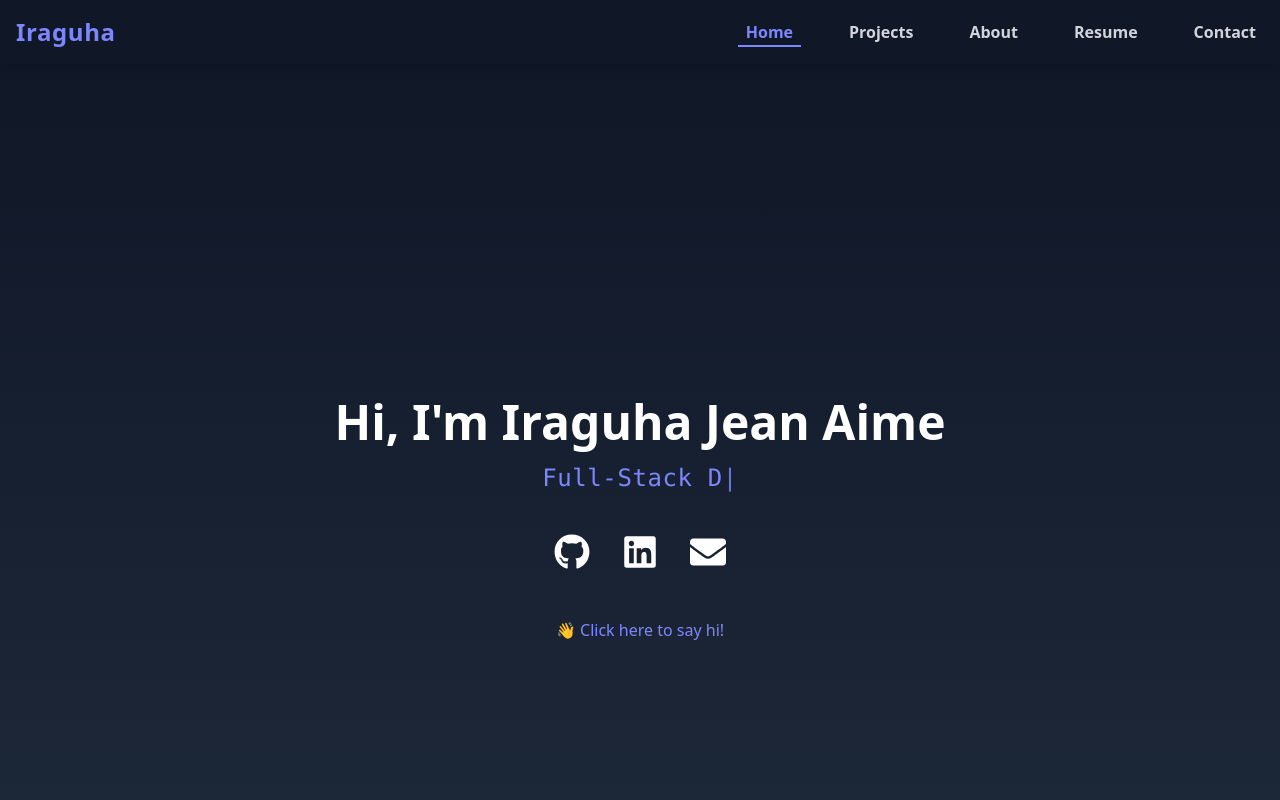
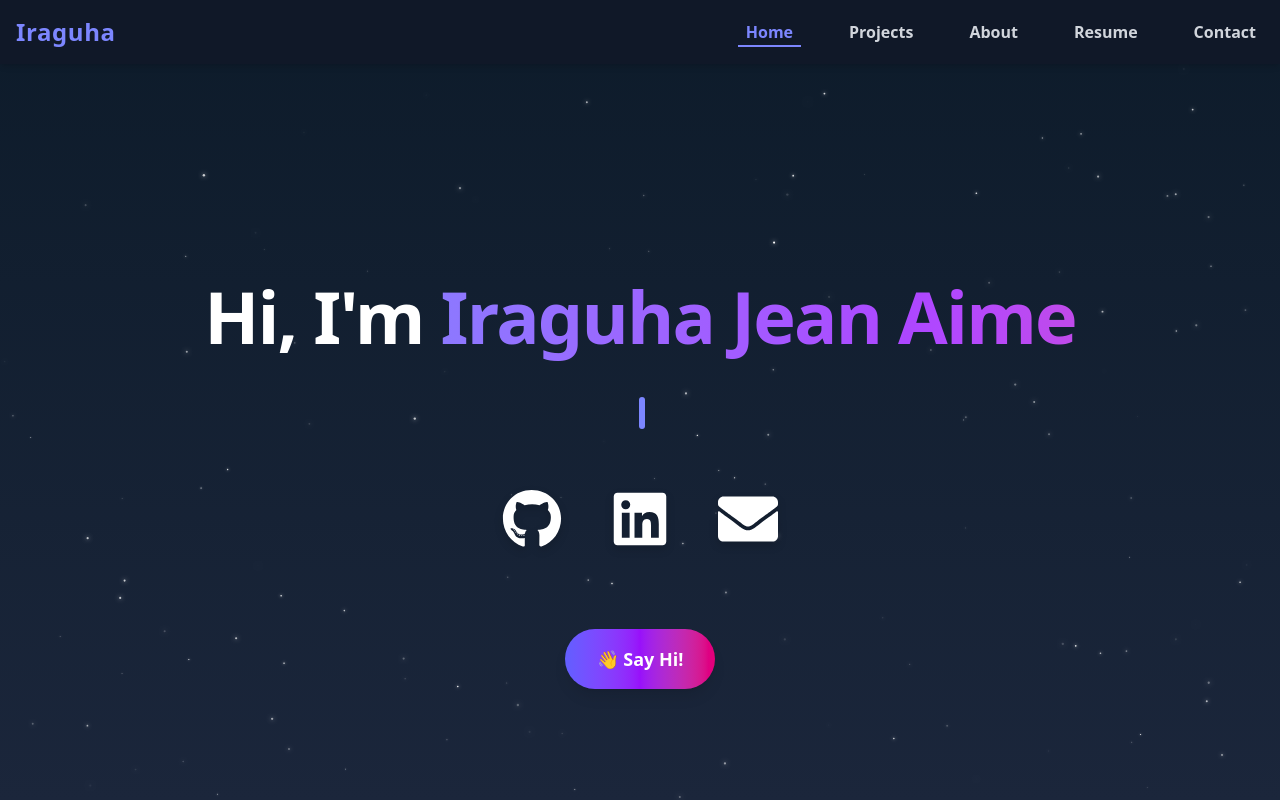
Before and after one commit to jeanaimeiraguha/Myportifolio, a React (Vite) app: page / in a window 1280 px wide. Shown: the top 800 px of the page. Built offline with nearby package versions, Linux system fonts and the light colour scheme.

Commit message:
Portifolio

```diff
--- a/src/components/Home.jsx
+++ b/src/components/Home.jsx
@@ -1,5 +1,5 @@
-import { useEffect, useState } from "react";
-import { motion } from "framer-motion";
+import { useEffect, useState, useRef } from "react";
+import { motion, AnimatePresence } from "framer-motion";
 import { FaGithub, FaLinkedin, FaEnvelope } from "react-icons/fa";
 
 const roles = [
@@ -9,10 +9,113 @@ const roles = [
   "Ethical Software Engineer",
 ];
 
+function StarryBackground() {
+  const canvasRef = useRef(null);
+
+  useEffect(() => {
+    const canvas = canvasRef.current;
+    const ctx = canvas.getContext("2d");
+    let width = (canvas.width = window.innerWidth);
+    let height = (canvas.height = window.innerHeight);
+
+    const stars = [];
+    const numStars = 150;
+
+    function randomRange(min, max) {
+      return Math.random() * (max - min) + min;
+    }
+
+    // Initialize stars
+    for (let i = 0; i < numStars; i++) {
+      stars.push({
+        x: Math.random() * width,
+        y: Math.random() * height,
+        radius: randomRange(0.3, 1.2),
+        alpha: randomRange(0.1, 1),
+        delta: randomRange(0.002, 0.01), // twinkle speed
+      });
+    }
+
+    function draw() {
+      ctx.clearRect(0, 0, width, height);
+
+      // Draw gradient background
+      const gradient = ctx.createLinearGradient(0, 0, 0, height);
+      gradient.addColorStop(0, "#0d1b2a"); // dark blue
+      gradient.addColorStop(1, "#1b263b"); // slightly lighter blue
+      ctx.fillStyle = gradient;
+      ctx.fillRect(0, 0, width, height);
+
+      // Draw stars with twinkle effect
+      stars.forEach((star) => {
+        star.alpha += star.delta;
+        if (star.alpha <= 0 || star.alpha >= 1) star.delta = -star.delta;
+
+        ctx.beginPath();
+        ctx.arc(star.x, star.y, star.radius, 0, 2 * Math.PI);
+        ctx.fillStyle = `rgba(255, 255, 255, ${star.alpha.toFixed(2)})`;
+        ctx.shadowColor = "white";
+        ctx.shadowBlur = star.radius * 4;
+        ctx.fill();
+      });
+
+      requestAnimationFrame(draw);
+    }
+
+    draw();
+
+    function handleResize() {
+      width = canvas.width = window.innerWidth;
+      height = canvas.height = window.innerHeight;
+    }
+    window.addEventListener("resize", handleResize);
+    return () => window.removeEventListener("resize", handleResize);
+  }, []);
+
+  return (
+    <canvas
+      ref={canvasRef}
+      className="fixed top-0 left-0 w-full h-full z-0 pointer-events-none"
+      aria-hidden="true"
+    />
+  );
+}
+
 export default function Home() {
   const [currentRoleIndex, setCurrentRoleIndex] = useState(0);
   const [displayedText, setDisplayedText] = useState("");
   const [deleting, setDeleting] = useState(false);
+
+  useEffect(() => {
+    if ("speechSynthesis" in window) {
+      const voices = window.speechSynthesis.getVoices();
+
+      const findVoice = (langPrefix) =>
+        voices.find(
+          (v) =>
+            v.lang.toLowerCase().startsWith(langPrefix) &&
+            v.name.toLowerCase().includes("google")
+        ) || voices.find((v) => v.lang.toLowerCase().startsWith(langPrefix));
+
+      const utteranceEn = new SpeechSynthesisUtterance(
+        "Hello, I am Iraguha Jean Aime. Welcome to my site."
+      );
+      utteranceEn.voice = findVoice("en") || null;
+      utteranceEn.lang = "en-US";
+
+      const utteranceRw = new SpeechSynthesisUtterance(
+        "Muraho neza, nitwa Iraguha Jean Aime. Murakaza neza kuri urubuga rwanjye."
+      );
+      utteranceRw.voice = findVoice("rw") || findVoice("fr") || null;
+      utteranceRw.lang = "rw-RW";
+
+      utteranceEn.onend = () => {
+        window.speechSynthesis.speak(utteranceRw);
+      };
+
+      window.speechSynthesis.speak(utteranceEn);
+    }
+  }, []);
 
   useEffect(() => {
     const currentRole = roles[currentRoleIndex];
@@ -21,11 +124,11 @@ export default function Home() {
     if (!deleting && displayedText.length < currentRole.length) {
       timeout = setTimeout(() => {
         setDisplayedText(currentRole.slice(0, displayedText.length + 1));
-      }, 120);
+      }, 100);
     } else if (deleting && displayedText.length > 0) {
       timeout = setTimeout(() => {
         setDisplayedText(currentRole.slice(0, displayedText.length - 1));
-      }, 80);
+      }, 50);
     } else if (!deleting && displayedText.length === currentRole.length) {
       timeout = setTimeout(() => setDeleting(true), 2500);
     } else if (deleting && displayedText.length === 0) {
@@ -36,89 +139,126 @@ export default function Home() {
     return () => clearTimeout(timeout);
   }, [displayedText, deleting, currentRoleIndex]);
 
+  const socialLinks = [
+    {
+      href: "https://github.com/jeanaimeiraguha",
+      icon: FaGithub,
+      label: "GitHub",
+      color: "hover:text-gray-300",
+      bgColor: "bg-gray-800",
+    },
+    {
+      href: "https://www.linkedin.com/in/iraguha-jean-aime-77a13b318/",
+      icon: FaLinkedin,
+      label: "LinkedIn",
+      color: "hover:text-blue-500",
+      bgColor: "bg-blue-700",
+    },
+    {
+      href: "mailto:iraguha@example.com",
+      icon: FaEnvelope,
+      label: "Email",
+      color: "hover:text-red-500",
+      bgColor: "bg-red-700",
+    },
+  ];
+
   return (
-    <section className="min-h-screen bg-gradient-to-b from-gray-900 to-gray-800 flex flex-col justify-center items-center text-white px-6 pt-20">
+    <section className="relative min-h-screen flex flex-col justify-center items-center px-6 text-white select-none overflow-hidden bg-gradient-to-b from-gray-900 via-gray-800 to-gray-900">
+      <StarryBackground />
+
       <motion.div
-        initial={{ opacity: 0, y: -40 }}
+        className="max-w-5xl text-center relative z-10"
+        initial={{ opacity: 0, y: 40 }}
         animate={{ opacity: 1, y: 0 }}
         transition={{ duration: 1 }}
-        className="max-w-3xl text-center"
       >
-        <h1 className="text-5xl font-bold mb-4">
-          Hi, I'm Iraguha Jean Aime
+        <h1 className="text-6xl md:text-7xl font-extrabold tracking-tight mb-6 leading-tight">
+          Hi, I&apos;m{" "}
+          <span className="bg-clip-text text-transparent bg-gradient-to-r from-indigo-400 via-purple-500 to-pink-500 animate-gradient-x">
+            Iraguha Jean Aime
+          </span>
         </h1>
-        <p className="text-2xl min-h-[40px] text-indigo-400 font-mono tracking-wide mb-8">
-          {displayedText}
-          <span className="animate-pulse">|</span>
-        </p>
 
+        <div className="relative text-3xl md:text-4xl font-mono tracking-wide min-h-[56px] mb-12 text-indigo-400 flex justify-center items-center">
+          <AnimatePresence mode="wait" initial={false}>
+            <motion.span
+              key={displayedText}
+              initial={{ opacity: 0, y: 20 }}
+              animate={{ opacity: 1, y: 0 }}
+              exit={{ opacity: 0, y: -20 }}
+              transition={{ duration: 0.3 }}
+              className="select-text"
+            >
+              {displayedText}
+            </motion.span>
+          </AnimatePresence>
+          <motion.span
+            className="ml-1 bg-indigo-400 rounded w-1.5 h-8 inline-block"
+            animate={{ opacity: [1, 0, 1] }}
+            transition={{ repeat: Infinity, duration: 1 }}
+            aria-hidden="true"
+          />
+        </div>
+
+        {/* Social Icons */}
         <motion.div
-          className="flex justify-center gap-8 text-4xl mb-12"
+          className="flex justify-center gap-12 text-5xl md:text-6xl mb-20"
           initial={{ scale: 0.9 }}
           animate={{ scale: 1 }}
           transition={{ duration: 0.6, ease: "easeInOut" }}
-          whileHover={{ scale: 1.1 }}
         >
-          <a
-            href="https://github.com/jeanaimeiraguha"
-            target="_blank"
-            rel="noreferrer"
-            className="hover:text-indigo-400 relative group"
-            aria-label="GitHub"
-          >
-            <FaGithub />
-            <span className="absolute -top-8 left-1/2 -translate-x-1/2 scale-0 group-hover:scale-100 bg-indigo-600 text-sm rounded px-2 py-1 transition-transform origin-bottom">
-              GitHub
-            </span>
-          </a>
-          <a
-            href="https://www.linkedin.com/in/iraguha-jean-aime-77a13b318/"
-            target="_blank"
-            rel="noreferrer"
-            className="hover:text-indigo-400 relative group"
-            aria-label="LinkedIn"
-          >
-            <FaLinkedin />
-            <span className="absolute -top-8 left-1/2 -translate-x-1/2 scale-0 group-hover:scale-100 bg-indigo-600 text-sm rounded px-2 py-1 transition-transform origin-bottom">
-              LinkedIn
-            </span>
-          </a>
-          <a
-            href="mailto:iraguha@example.com"
-            className="hover:text-indigo-400 relative group"
-            aria-label="Email"
-          >
-            <FaEnvelope />
-            <span className="absolute -top-8 left-1/2 -translate-x-1/2 scale-0 group-hover:scale-100 bg-indigo-600 text-sm rounded px-2 py-1 transition-transform origin-bottom">
-              Email
-            </span>
-          </a>
+          {socialLinks.map(({ href, icon: Icon, label, color, bgColor }) => (
+            <motion.a
+              key={label}
+              href={href}
+              target="_blank"
+              rel="noreferrer"
+              aria-label={label}
+              className={`relative group transition-colors duration-300 ${color}`}
+              whileHover={{ scale: 1.3, rotate: 15 }}
+              whileTap={{ scale: 0.95, rotate: 0 }}
+            >
+              <Icon className="drop-shadow-lg" />
+              <span
+                className={`absolute -top-10 left-1/2 -translate-x-1/2 scale-0 group-hover:scale-100 ${bgColor} text-white text-xs font-semibold rounded px-3 py-1 shadow-lg transition-transform origin-bottom`}
+              >
+                {label}
+              </span>
+            </motion.a>
+          ))}
         </motion.div>
 
-        <motion.div
-          className="text-indigo-400 cursor-pointer select-none"
-          initial={{ opacity: 0 }}
-          animate={{ opacity: 1 }}
-          transition={{ delay: 1.2, duration: 1 }}
-          whileHover={{ scale: 1.05, color: "#8b5cf6" }}
+        {/* Call to Action Button */}
+        <motion.button
           onClick={() =>
             alert(
               "Thanks for visiting! Feel free to explore my projects and get in touch."
             )
           }
-          role="button"
-          tabIndex={0}
-          onKeyDown={(e) => {
-            if (e.key === "Enter") {
-              alert(
-                "Thanks for visiting! Feel free to explore my projects and get in touch."
-              );
-            }
-          }}
+          className="px-8 py-4 rounded-full text-lg font-semibold bg-gradient-to-r from-indigo-500 via-purple-600 to-pink-600 shadow-lg hover:shadow-xl transition-shadow duration-300 focus:outline-none focus:ring-4 focus:ring-indigo-500"
+          whileHover={{ scale: 1.1 }}
+          whileTap={{ scale: 0.95 }}
+          aria-label="Say hi button"
         >
-          👋 Click here to say hi!
-        </motion.div>
+          👋 Say Hi!
+        </motion.button>
       </motion.div>
+
+      <style>{`
+        @keyframes gradient-x {
+          0%, 100% {
+            background-position: 0% center;
+          }
+          50% {
+            background-position: 100% center;
+          }
+        }
+        .animate-gradient-x {
+          background-size: 200% auto;
+          animation: gradient-x 3s linear infinite;
+        }
+      `}</style>
     </section>
   );
 }
```
Also changed, not shown: src/components/About.jsx (+29 -8 lines).
